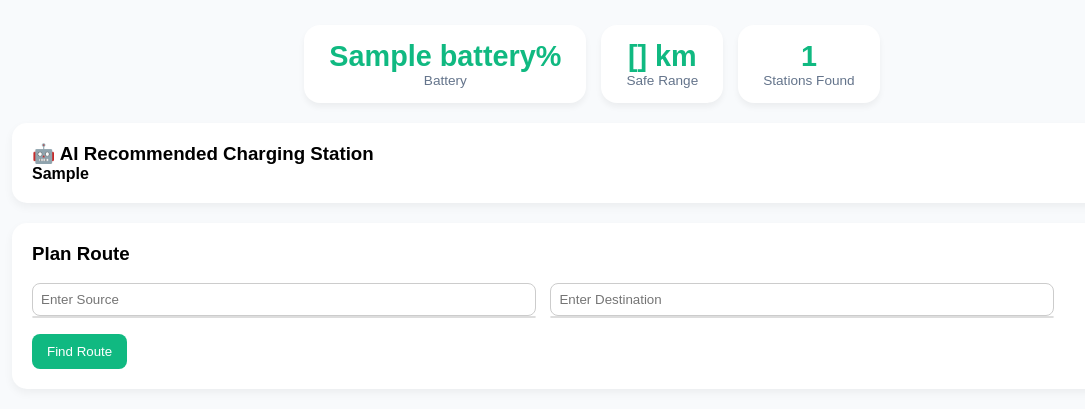
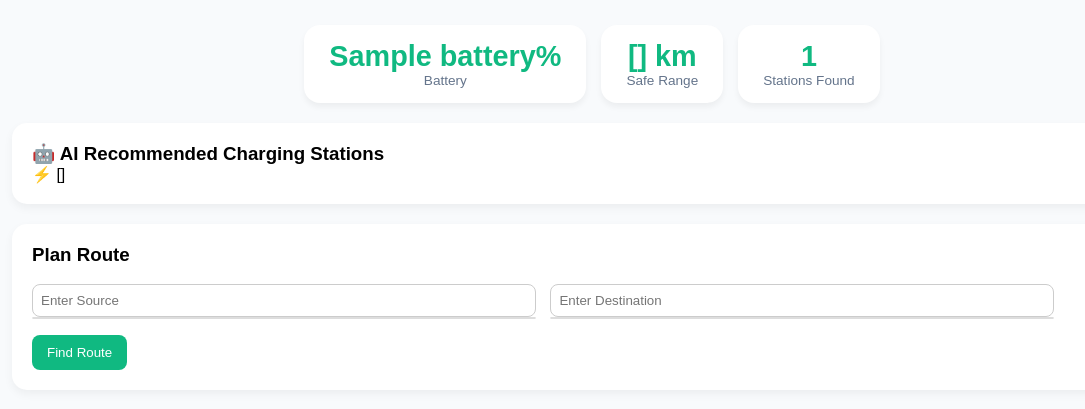
Before and after one commit to Kaibalya-Mohanty/EV-Charging-Station-Finder, a Flask app: template templates/result.html in a window 1280 px wide. Shown: the part 136-545 px from the top of the page, without its empty margins (48-1133 px from the left). Run offline with Flask 3, Linux system fonts and the light colour scheme; the template is opened without the code that fills it: most values are stand-ins (such as "Sample title", 1, 10 or a date in 2020).

Commit message:
result.html

```diff
--- a/templates/result.html
+++ b/templates/result.html
@@ -121,11 +121,16 @@
             <div class="stat-label">Stations Found</div>
         </div>
     </div>
+
     <!-- AI RECOMMENDATION -->
-    <div class="route-box">
-         <h3>🤖 AI Recommended Charging Station</h3>
-        <p><b>{{ ai_station }}</b></p>
-    </div>
+<div class="route-box">
+    <h3>🤖 AI Recommended Charging Stations</h3>
+
+    {% for s in ai_stations %}
+        <p>⚡ {{ s.name }}</p>
+    {% endfor %}
+
+</div>
 
     <!-- ROUTE BOX -->
     <div class="route-box">
```
